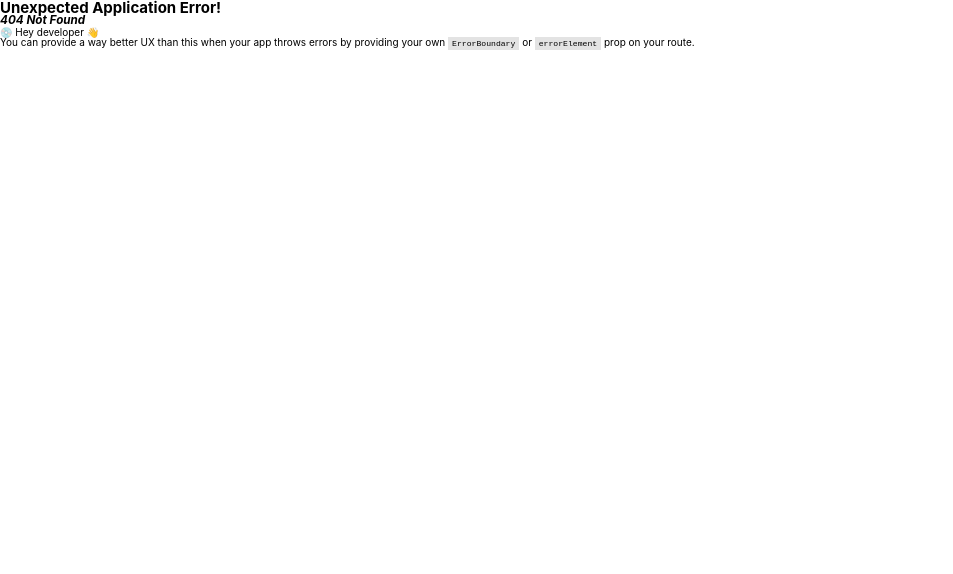
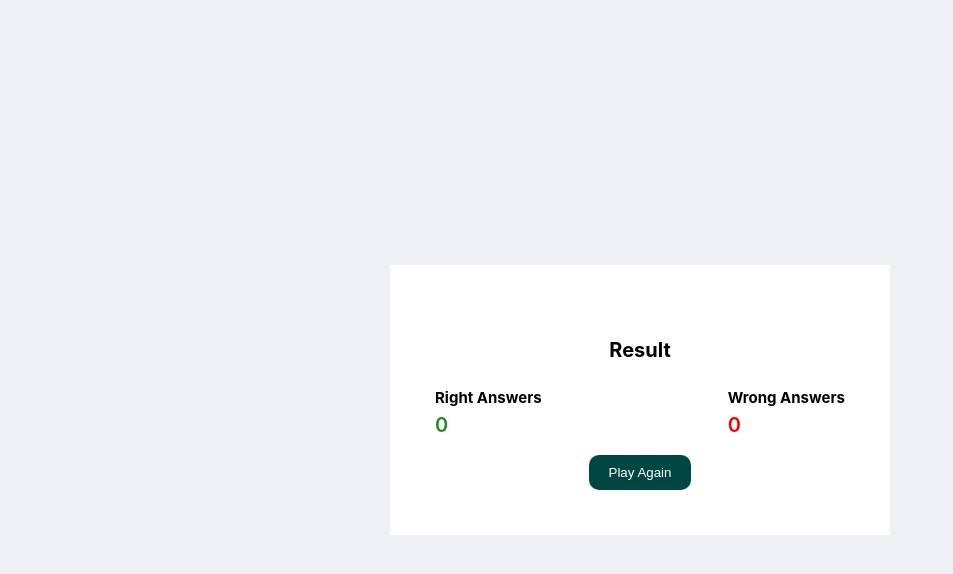
Before and after one commit to Tim2095/Quiz, a React (Create React App) app: page /result in a window 1280 px wide. Before the commit this address had no page. Shown: the top 574 px of the page, without its empty margins (0-953 px from the left). Built offline with nearby package versions, Linux system fonts and the light colour scheme.

Commit message:
finalize state logic and desktop version of the project

```diff
--- a/src/App.tsx
+++ b/src/App.tsx
@@ -1,11 +1,13 @@
 import { createBrowserRouter, RouterProvider } from "react-router-dom";
 import HomePage from "./pages/HomePage";
 import CategoryPage from "./pages/CategoryPage";
+import Result from "./pages/Result";
 
 
 const router = createBrowserRouter([
   { path: "", element: <HomePage /> },
   { path: "category", element: <CategoryPage /> },
+  { path: 'result', element: <Result /> }
 ]);
 
 function App() {
--- a/src/pages/CategoryPage.module.css
+++ b/src/pages/CategoryPage.module.css
@@ -15,6 +15,8 @@
   box-shadow: 0px 20px 50px -10px rgba(0, 0, 0, 0.15);
   margin-top: 4.4rem;
   padding: 4.5rem;
+  width: 70rem;
+  height: 35rem;
 }
 
 .category h3 {
@@ -54,15 +56,12 @@
   font-weight: 600;
 }
 
-.bt {
-  background-color: red;
-  padding: 2rem;
-}
 
 .question-cnt {
   padding: 2rem;
   width: 40rem;
   text-align: center;
+  width: 100%;
 }
 
 .answer {
--- a/src/pages/CategoryPage.tsx
+++ b/src/pages/CategoryPage.tsx
@@ -17,6 +17,7 @@ const CategoryPage = () => {
   }
 
   const questionCounter = useSelector((state: RootState) => state.quiz.currentQuestion );
+
 
   const userName = useSelector((state: RootState) => state.quiz.userName);
 
@@ -42,6 +43,8 @@ const CategoryPage = () => {
   const [question, setQuestion] = useState<string>("");
 
   useEffect(() => {
+    if(questionCounter > 3) navigate('/result')
+
     const fetchCategory = async (category: string) => {
       try {
         setIsLoading(true);
@@ -84,7 +87,8 @@ const CategoryPage = () => {
         ) : (
           <div>
             <h3 className={classes.counter}>{questionCounter}/3</h3>
-            <h3>Chosen category is {category}</h3>
+
+            {questionCounter <= 3 ? <h3>Chosen category is {category}</h3> : <h3>Result: </h3>}
           </div>
         )}
       </>
@@ -126,6 +130,7 @@ const CategoryPage = () => {
     dispatch(quizActions.getQuestionData(questionAnswer));
     // setCategory('')
     userInput.value = "";
+
   };
 
   return (
@@ -142,13 +147,13 @@ const CategoryPage = () => {
             <CategoryItem selectedCategory={checkCat} />
           ) : (
             <>
-              <div className={classes["question-cnt"]}>
+              {questionCounter <= 3 && <div className={classes["question-cnt"]}>
                 {isLoading ? (
                   <Spinner />
                 ) : (
                   <h2 className={classes.question}>{question}</h2>
                 )}
-              </div>
+              </div>}
               <form onSubmit={submitAnswerHandler} className={classes.answer}>
                 <Input
                   input={{
--- a/src/pages/HomePage.tsx
+++ b/src/pages/HomePage.tsx
@@ -1,5 +1,5 @@
 import MainHeader from "../layout/MainHeader";
-import UserNameInput from "../layout/UserNameInput";
+import UserNameInput from "./UserNameInput";
 import classes from "./HomaPage.module.css";
 
 const HomePage = () => {
--- /dev/null
+++ b/src/pages/Result.module.css
@@ -0,0 +1,57 @@
+.result-section {
+  background: #eff0f3;
+  height: 100vh;
+  display: flex;
+  justify-content: center;
+  align-items: center;
+}
+
+.result-heading {
+  padding: 3rem;
+}
+
+.result-section-cnt {
+  background: #fff;
+  padding: 4.5rem;
+  width: 50rem;
+}
+
+.result {
+  text-align: center;
+}
+
+.result-cnt {
+  display: flex;
+  justify-content: space-between;
+  align-items: center;
+}
+
+.play-btn-cnt {
+  display: flex;
+  justify-content: center;
+  align-items: center;
+  margin-top: 2rem;
+}
+
+.btn-play-again {
+  background-color: #004643;
+  color: #fff;
+  border: none;
+  padding: 1rem 2rem;
+  cursor: pointer;
+  border-radius: 1rem;
+}
+
+.right, .wrong {
+  font-size: 2rem;
+  margin-top: 1rem;
+  font-weight: 600;
+}
+
+.right {
+  color: forestgreen;
+}
+
+.wrong {
+  color: red;
+}
--- /dev/null
+++ b/src/pages/Result.tsx
@@ -0,0 +1,46 @@
+import Button from "../ui/Button";
+import classes from "./Result.module.css";
+import { useSelector } from "react-redux";
+
+const Result = () => {
+  interface RootState {
+    quiz: {
+      rightAnswers: number;
+      wrongAnswers: number;
+    };
+  }
+
+  const rightAnswers = useSelector(
+    (state: RootState) => state.quiz.rightAnswers
+  );
+  const wrongAnswers = useSelector(
+    (state: RootState) => state.quiz.wrongAnswers
+  );
+
+  return (
+    <div className={classes["result-section"]}>
+      <div className={classes["result-section-cnt"]}>
+        <div className={classes["result-heading"]}>
+          <h1 className={classes.result}>Result</h1>
+        </div>
+        <div className={classes["result-cnt"]}>
+          <div>
+            <h2>Right Answers</h2>
+            <p className={classes.right}>{rightAnswers}</p>
+          </div>
+          <div>
+            <h2>Wrong Answers</h2>
+            <p className={classes.wrong}>{wrongAnswers}</p>
+          </div>
+        </div>
+        <div className={classes["play-btn-cnt"]}>
+          <a href="/">
+            <Button btnContent="Play Again" className={classes['btn-play-again']} />
+          </a>
+        </div>
+      </div>
+    </div>
+  );
+};
+
+export default Result;
--- a/src/store/quiz-slice.tsx
+++ b/src/store/quiz-slice.js
@@ -4,7 +4,7 @@ const quizSlice = createSlice({
   name: 'quiz',
   initialState: {
     userName: '',
-    currentQuestion: 0,
+    currentQuestion: 1,
     rightAnswers: 0,
     wrongAnswers: 0
   },
@@ -18,7 +18,11 @@ const quizSlice = createSlice({
       state.currentQuestion++
       const userAnswer = questionData.userAnswer.toLowerCase().replaceAll(' ', '')
       const rightAnswer = questionData.rightAnswer.toLowerCase().replaceAll(' ', '')
-
+      if(userAnswer === rightAnswer) {
+        state.rightAnswers++
+      } else {
+        state.wrongAnswers++
+      }
     }
   }
 })
```
Also changed, not shown: src/pages/HomaPage.module.css (+0 -7 lines), src/pages/UserNameInput.module.css (renamed from src/layout/UserNameInput.module.css), src/pages/UserNameInput.tsx (renamed from src/layout/UserNameInput.tsx).
